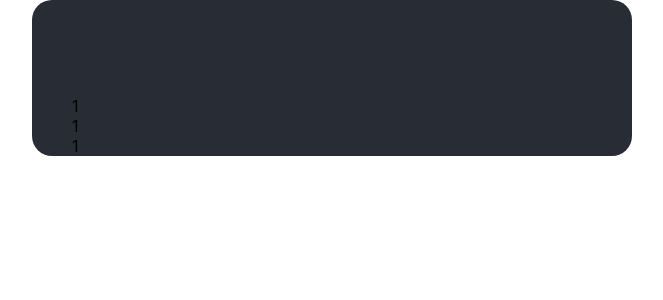
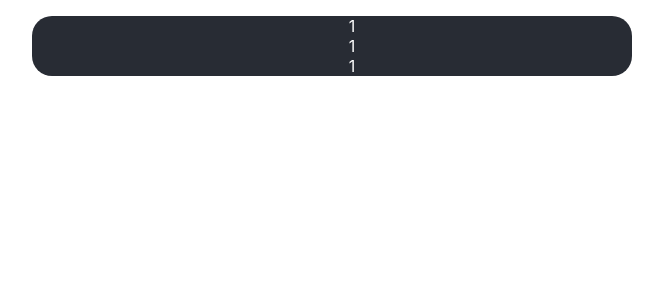
Before and after one commit to MeSeTLeN/minin-todo-app, a React (Create React App) app: page / in a window 1280 px wide. Shown: the top 300 px of the page, without its empty margins (308-971 px from the left). Built offline with nearby package versions, Linux system fonts and the light colour scheme.

Commit message:
add: TodoList style

```diff
--- a/src/Todo/TodoList.js
+++ b/src/Todo/TodoList.js
@@ -3,7 +3,12 @@ import TodoItem from "./TodoItem";
 
 const styles={
     ul:{
-        listStyle:'none'
+        listStyle:'none',
+        color: '#fff',
+        justifyContent:'center',
+        display: 'flex',
+        flexDirection: 'column',
+        alignItems: 'center',
     }
 }
 
--- a/src/index.css
+++ b/src/index.css
@@ -15,6 +15,5 @@ code {
   border-radius: 20px;
   width: 600px;
   margin: 0 auto;
-  padding-top: 5rem;
   background: #282c34;
 }
```
